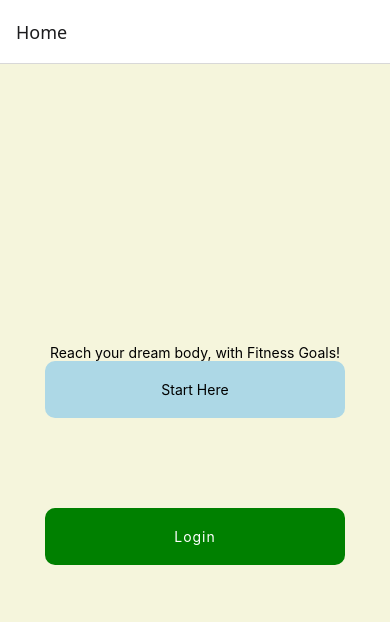
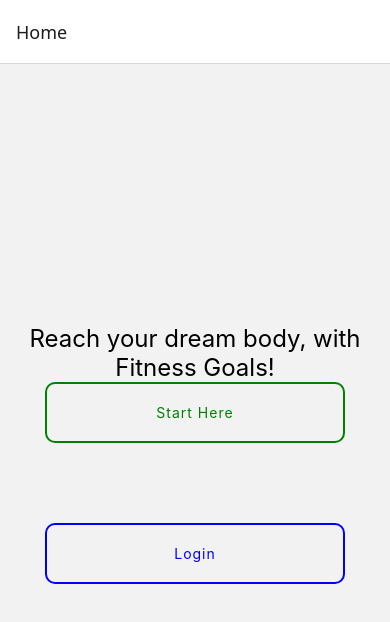
Before and after one commit to ComputerScienceWarrior/fitness-goals, a React Native app: screen /Home in a window 390 px wide. Shown: the top 622 px of the page. Built offline with nearby package versions, Linux system fonts and the light colour scheme.

Commit message:
updates background color, and startbutton  / login styling

```diff
--- a/components/Home/Styles.js
+++ b/components/Home/Styles.js
@@ -2,7 +2,6 @@ import { StyleSheet } from "react-native";
 
 const styles = StyleSheet.create({
     container: {
-        backgroundColor: 'beige',
         width: '100%',
         height: '100%',
         display: 'flex',
@@ -10,26 +9,32 @@ const styles = StyleSheet.create({
         alignItems: 'center',
     },
     greeting: {
-        textAlign: 'center'
+        textAlign: 'center',
+        fontSize: 24,
     },
     startButton: {
-        backgroundColor: 'lightblue',
+        borderWidth: 2,
+        borderColor: 'green',
         borderRadius: 10,
         width: 300,
-        padding: 20
+        padding: 20,
+        margin: 'auto',
     },
     startButtonText: {
-        textAlign: 'center'
+        color: 'green',
+        textAlign: 'center',
+        letterSpacing: 1,
     },
     loginButton: {
         padding: 20,
-        backgroundColor: 'green',
+        borderWidth: 2,
+        borderColor: 'blue',
         width: 300,
-        marginTop: 10,
         borderRadius: 10,
+        margin: 'auto',
     },
     loginButtonText: {
-        color: 'white',
+        color: 'blue',
         textAlign: 'center',
         letterSpacing: 1
     }
```
